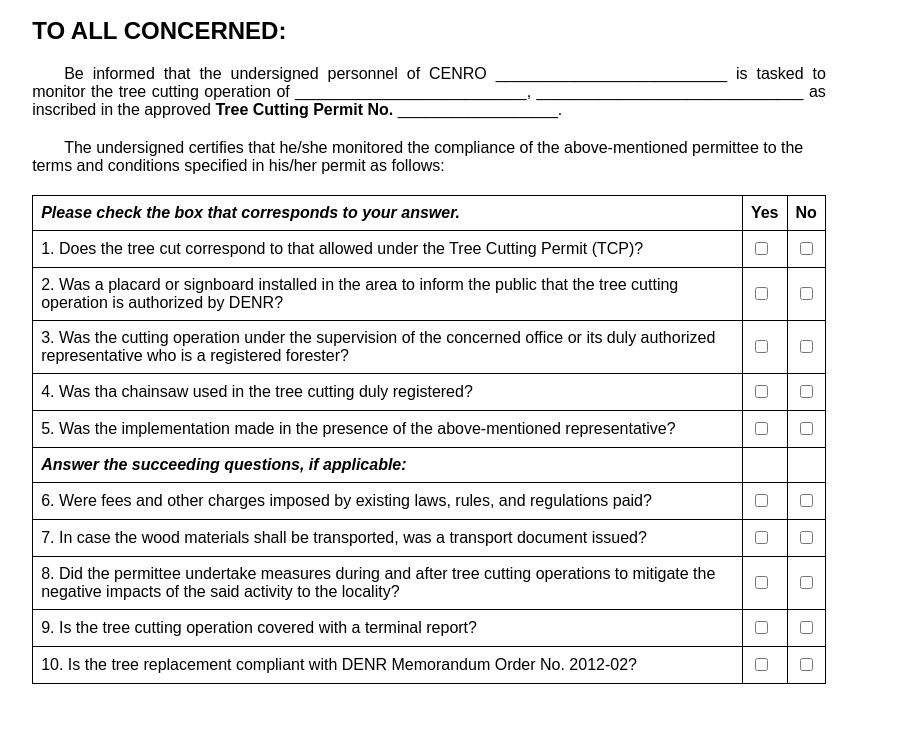
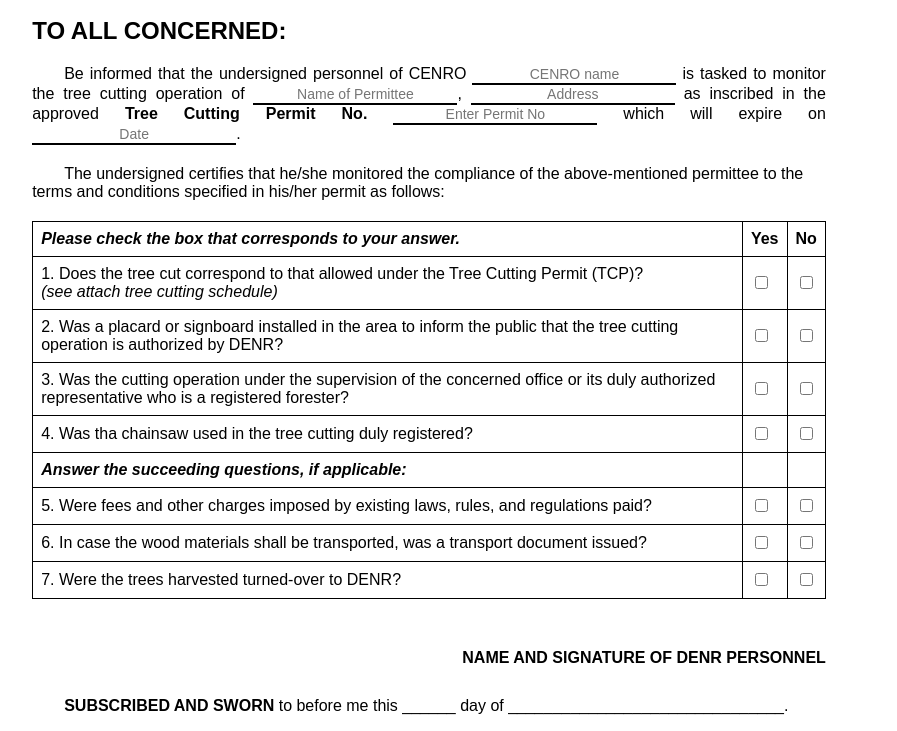
Before and after one commit to markjohncabaddu/TREECUTTING, a plain HTML site: page practice.html in a window 1280 px wide. Shown: the part 219-950 px from the top of the page, without its empty margins (211-1108 px from the left). Drawn offline with Linux system fonts and the light colour scheme; a script that the page names is missing.

Commit message:
Add files via upload

```diff
--- a/practice.html
+++ b/practice.html
@@ -22,7 +22,7 @@
 
 .logo-container {
     text-align: center;
-            margin-bottom: 20px; /* Adds spacing below the logo */
+    margin-bottom: 20px;
 }
 
 .header-logo {
@@ -31,17 +31,7 @@
     display: block;
     margin: 0;
 }
-            /*
-        .header {
-            display: flex;
-            justify-content: space-between;
-            align-items: center;
-            width: 100%;
-            padding: 15px;
-            font-weight: bold;
-            background-color: #f0fdf4;
-        }
-            */
+
 h2 {
     text-align: center;
 }
@@ -62,29 +52,36 @@
     text-align: right;
     margin-top: 50px;
 }
+
 .left-align {
     text-align: right;
     margin-top: 30px;
 }
+
 p {
-            margin-top: 20px; /* Adds spacing between paragraphs */
+    margin-top: 20px;
 }
+
 .footer {
     text-align: center;
-        margin-top: 110px; /* Push the footer downward */
+    margin-top: 110px;
 }
+
 .justified-text {
     text-align: justify;
     width: 100%;
     display: block;
 }
+
 .underline-input {
     border: none;
-        border-bottom: 3px solid rgb(251, 250, 250);
+    border-bottom: 2px solid black; /* Changed to visible black line */
     outline: none;
-        width: 150px; /* Adjust width as needed */
+    width: 200px; /* Adjust width as needed */
     text-align: center;
     display: inline-block;
+    font-size: 14px;
+    background-color: transparent;
 }
 
     </style>
@@ -105,10 +102,15 @@
 
     <p>
         <div style="text-align: justify;">
-            &emsp;&emsp;Be informed that the undersigned personnel of CENRO __________________________
-            is tasked to monitor the tree cutting operation of __________________________,
-            ______________________________ as inscribed in the approved
-            <strong>Tree Cutting Permit No.</strong> __________________.
+        &emsp;&emsp;Be informed that the undersigned personnel of CENRO
+        <input type="text" class="underline-input" placeholder="CENRO name">
+        is tasked to monitor the tree cutting operation of
+        <input type="text" class="underline-input" placeholder="Name of Permittee">,
+        <input type="text" class="underline-input" placeholder="Address"> as inscribed in the approved
+        <strong>Tree Cutting Permit No.</strong>
+        <input type="text" class="underline-input" placeholder="Enter Permit No">
+        which will expire on
+        <input type="text" class="underline-input" placeholder="Date">.
     </div>
 
 
@@ -130,7 +132,11 @@
             </thead>
             <tbody>
                 <tr>
-                    <td>1. Does the tree cut correspond to that allowed under the Tree Cutting Permit (TCP)?</td>
+                   <td>
+                    1. Does the tree cut correspond to that allowed under the Tree Cutting Permit (TCP)?<br>
+                     <span style="font-style: italic;">(see attach tree cutting schedule)</span>
+                    </td>
+
                     <td><input type="checkbox" name="q1_yes" value="yes"></td>
                     <td><input type="checkbox" name="q1_no" value="no"></td>
                 </tr>
@@ -152,40 +158,25 @@
             </tr>
             <tr>
                 <tr>
-                    <td>5. Was the implementation made in the presence of the above-mentioned representative?</td>
-                    <td><input type="checkbox" name="q1_yes" value="yes"></td>
-                    <td><input type="checkbox" name="q1_no" value="no"></td>
-                </tr>
-                <tr>
-                    <tr>
                         <td><span style="font-weight: bold; font-style: italic;">Answer the succeeding questions, if applicable:</span></td>
                         <td></td>
                         <td></td>
                     </tr>
                 <tr>
-                    <td>6. Were fees and other charges imposed by existing laws, rules, and regulations paid?</td>
+                    <td>5. Were fees and other charges imposed by existing laws, rules, and regulations paid?</td>
                     <td><input type="checkbox" name="q1_yes" value="yes"></td>
                     <td><input type="checkbox" name="q1_no" value="no"></td>
                 </tr>
                 <tr>
-                    <td>7. In case the wood materials shall be transported, was a transport document issued?</td>
+                    <td>6. In case the wood materials shall be transported, was a transport document issued?</td>
                     <td><input type="checkbox" name="q1_yes" value="yes"></td>
                     <td><input type="checkbox" name="q1_no" value="no"></td>
                 </tr>
                 <tr>
-                    <td>8. Did the permittee undertake measures during and after tree cutting operations to mitigate the negative impacts of the said activity to the locality?</td>
+                    <td>7. Were the trees harvested turned-over to DENR? </td>
                     <td><input type="checkbox" name="q1_yes" value="yes"></td>
                     <td><input type="checkbox" name="q1_no" value="no"></td>
                 </tr>
-                <tr>
-                    <td>9. Is the tree cutting operation covered with a terminal report?</td>
-                    <td><input type="checkbox" name="q1_yes" value="yes"></td>
-                    <td><input type="checkbox" name="q1_no" value="no"></td>
-                </tr>
-                <tr>
-                    <td>10. Is the tree replacement compliant with DENR Memorandum Order No. 2012-02?</td>
-                    <td><input type="checkbox" name="q1_yes" value="yes"></td>
-                    <td><input type="checkbox" name="q1_no" value="no"></td>
                 </tr>
             </tbody>
         </table>
```
Lines whose indentation alone changed are shown as unchanged.
